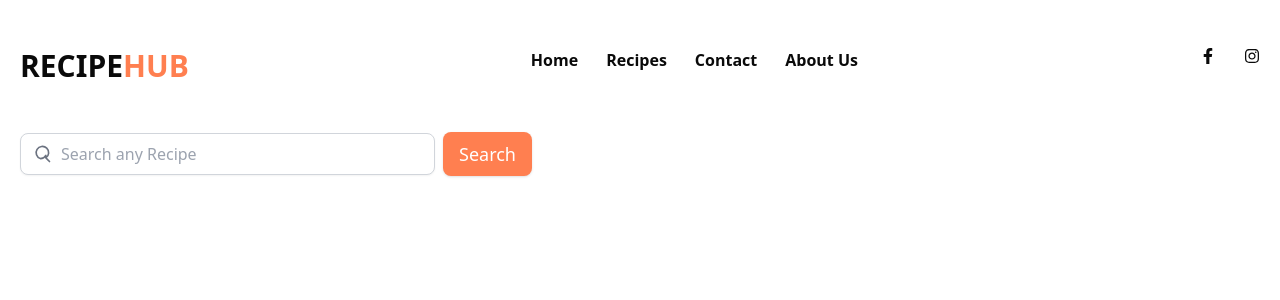
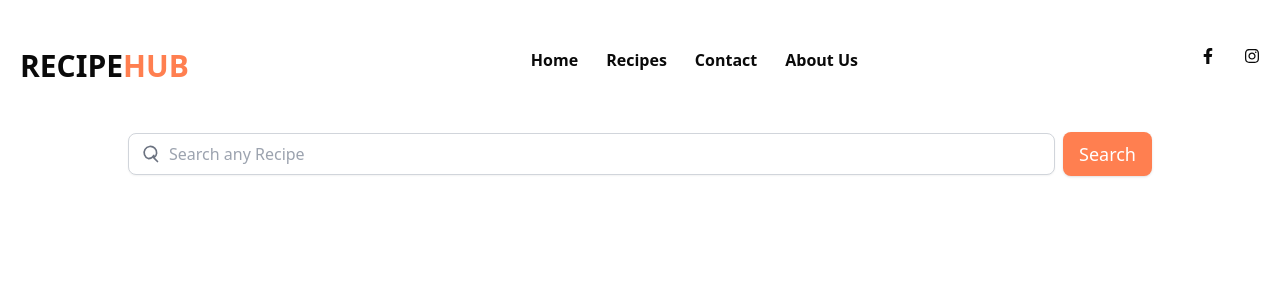
Before and after one commit to neerubhandari/RecipeHub, a Next.js app: page /search in a window 1280 px wide. Shown: the top 300 px of the page. Built offline with nearby package versions, Linux system fonts and the light colour scheme.

Commit message:
feat : classname added in the searchbox component

```diff
--- a/app/search/page.tsx
+++ b/app/search/page.tsx
@@ -6,6 +6,7 @@ export default function SearchRecipe() {
     <>
       <div className="max-w-[1440px] px-[20px]">
         <Header />
+
         <SearchRecipeCard />
       </div>
     </>
--- a/app/src/components/logo/index.tsx
+++ b/app/src/components/logo/index.tsx
@@ -1,10 +1,13 @@
+import Link from "next/link";
 import React from "react";
 
 const Logo = () => {
   return (
-    <h1 className="text-3xl font-bold cursor-pointer">
-      RECIPE<span className="text-[#FF7F50]">HUB</span>
-    </h1>
+    <Link href="/">
+      <h1 className="text-3xl font-bold cursor-pointer">
+        RECIPE<span className="text-[#FF7F50]">HUB</span>
+      </h1>
+    </Link>
   );
 };
 
--- a/app/src/components/moodMenu/index.tsx
+++ b/app/src/components/moodMenu/index.tsx
@@ -9,7 +9,7 @@ const MoodMenu = () => {
         Tell us what you're craving ? Select your current mood from below
         options , we will find you the recipe that speaks to your cravings
       </div>
-      <SearchBox />
+      <SearchBox className={"max-w-lg"} />
     </div>
   );
 };
--- a/app/src/components/searchbox/index.tsx
+++ b/app/src/components/searchbox/index.tsx
@@ -1,8 +1,8 @@
 "use client";
 
-export default function SearchBox({ onClick }: any) {
+export default function SearchBox({ onClick, className }: any) {
   return (
-    <div className="relative w-full max-w-lg flex items-center gap-2">
+    <div className={`${className} relative w-full  flex items-center gap-2`}>
       <div className="relative flex-1">
         <div className="absolute left-3 top-1/2 -translate-y-1/2 text-gray-500">
           <svg
--- a/app/src/components/searchrecipe/index.tsx
+++ b/app/src/components/searchrecipe/index.tsx
@@ -5,8 +5,8 @@ import SearchBox from "../searchbox";
 const SearchRecipeCard = () => {
   const handleSearchRecipe = () => {};
   return (
-    <div>
-      <SearchBox onClick={handleSearchRecipe} />
+    <div className=" flex justify-center w-[100%] ">
+      <SearchBox onClick={handleSearchRecipe} className={"max-w-5xl"} />
     </div>
   );
 };
```
